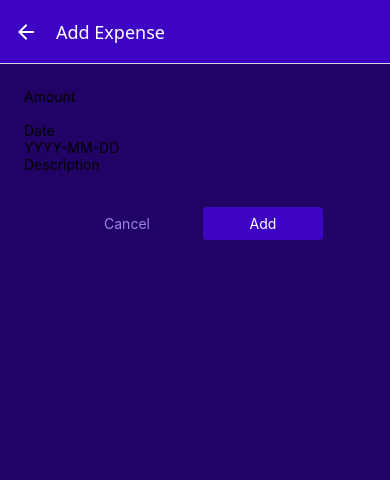
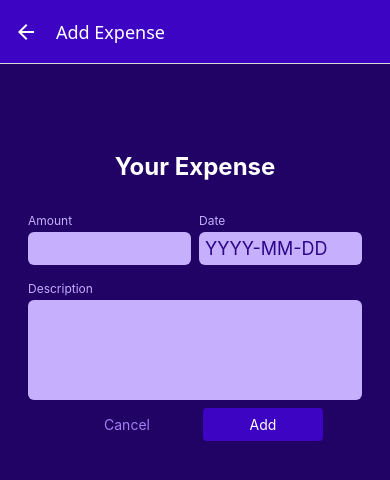
Before and after one commit to keremciftcidev/ExpenseTrackerApp, a React Native app: screen /ManageExpense in a window 390 px wide. Shown: the top 480 px of the page. Built offline with nearby package versions, Linux system fonts and the light colour scheme.

Commit message:
Setting the Form Layout

```diff
--- a/components/ManageExpense/ExpenseForm.js
+++ b/components/ManageExpense/ExpenseForm.js
@@ -1,26 +1,61 @@
-import { View } from "react-native";
+import { View ,StyleSheet,Text} from "react-native";
 import Input from "./Input";
+import { GlobalStyles } from "../../constants/styles";
 
 function ExpenseForm() {
-    function amountChangeHandler(){
+  function amountChangedHandler() {}
 
-    }
-
-    return <View>
-        <Input label="Amount" textInputConfig={{
-            keyboardType:"Decimal-pad",
-            onChangeText:amountChangeHandler
-        }}/>
-        <Input label="Date" textInputConfig={{
-            placeholder:"YYYY-MM-DD",
-            maxLength:10,
-            onChangeText:()=>{}
-        }}/>
-        <Input label="Description" textInputConfig={{
-            multiline:true,
-            //autoCapitalize:"none"
-        }}/>
+  return (
+    <View style={styles.formStyle}>
+      <Text style={styles.inputText}>Your Expense</Text>
+      <View style={styles.inputRows}>
+        <Input
+        style={styles.rowInput}
+          label="Amount"
+          textInputConfig={{
+            keyboardType: "decimal-pad",
+            onChangeText: amountChangedHandler,
+          }}
+        />
+        <Input
+         style={styles.rowInput}
+          label="Date"
+          textInputConfig={{
+            placeholder: "YYYY-MM-DD",
+            maxLength: 10,
+            onChangeText: () => {},
+          }}
+        />
+      </View>
+      <Input
+        label="Description"
+        textInputConfig={{
+          multiline: true,
+          //autoCapitalize:"none"
+        }}
+      />
     </View>
+  );
 }
 
 export default ExpenseForm;
+
+const styles = StyleSheet.create({
+  formStyle:{
+    marginTop:40
+  },
+  inputText:{
+    color:"white",
+    fontSize:24,
+    marginVertical:24,
+    fontWeight:"bold",
+    textAlign:"center"
+  },
+  inputRows:{
+    flexDirection:"row",
+    justifyContent:"space-between"
+  },
+  rowInput:{
+    flex:1
+  }
+})
--- a/components/ManageExpense/Input.js
+++ b/components/ManageExpense/Input.js
@@ -1,10 +1,46 @@
-import { Text, TextInput, View } from "react-native";
+import { StyleSheet, Text, TextInput, View } from 'react-native';
 
-function Input({label,textInputConfig}) {
-    return <View>
-        <Text>{label}</Text>
-        <TextInput {...textInputConfig}/>
+import { GlobalStyles } from '../../constants/styles';
+
+function Input({ label, style, textInputConfig }) {
+
+  const inputStyles = [styles.input];
+
+  if (textInputConfig && textInputConfig.multiline) {
+    inputStyles.push(styles.inputMultiline)
+  }
+
+  return (
+    <View style={[styles.inputContainer, style]}>
+      <Text style={styles.label}>{label}</Text>
+      <TextInput style={inputStyles} {...textInputConfig} />
     </View>
+  );
 }
 
 export default Input;
+
+const styles = StyleSheet.create({
+  inputContainer: {
+    marginHorizontal: 4,
+    marginVertical: 8,
+
+  },
+  label: {
+    fontSize: 12,
+    color: GlobalStyles.colors.primary100,
+    marginBottom: 4,
+  },
+  input: {
+    backgroundColor: GlobalStyles.colors.primary100,
+    color: GlobalStyles.colors.primary700,
+    padding: 6,
+    borderRadius: 6,
+    fontSize: 18,
+  },
+  inputMultiline: {
+    minHeight: 100,
+    textAlignVertical: 'top',
+
+  }
+});
--- a/package.json
+++ b/package.json
@@ -15,13 +15,13 @@
     "expo": "~52.0.27",
     "expo-status-bar": "~2.0.1",
     "react": "18.3.1",
-    "react-native": "0.76.6",
+    "react-native": "0.76.7",
     "react-native-safe-area-context": "4.12.0",
     "react-native-screens": "~4.4.0"
   },
   "devDependencies": {
-    "@babel/core": "^7.20.0",
-    "@types/react": "^19.0.10"
+    "@babel/core": "^7.25.2",
+    "@types/react": "~18.3.12"
   },
   "private": true
 }
--- a/store/expenses-contect.js
+++ b/store/expenses-contect.js
@@ -5,36 +5,36 @@
         id:"e1",
         description:"A pair of shoes",
         amount:59.99,
-        date: new Date("2025-02-10")
+        date: new Date("2025-02-28")
     },
     {
         id:"e2",
         description:"A pair of trousers",
         amount:109.99,
-        date: new Date("2025-02-19")
+        date: new Date("2025-02-27")
     },{
         id:"e3",
         description:"Some bananas ",
         amount:5.99,
-        date: new Date("2025-02-19")
+        date: new Date("2025-02-26")
     },
     {
         id:"e4",
         description:"book",
         amount:14.99,
-        date: new Date("2025-02-19")
+        date: new Date("2025-02-25")
     },
     {
       id:"e5",
       description:"Some bananas ",
       amount:5.99,
-      date: new Date("2025-02-18")
+      date: new Date("2025-02-24")
   },
   {
       id:"e6",
       description:"shoes",
       amount:159.99,
-      date: new Date("2025-02-19")
+      date: new Date("2025-02-23")
   }
 ]
 
```
Also changed, not shown: 1 other file (tests, documents, lock files or other folders).
